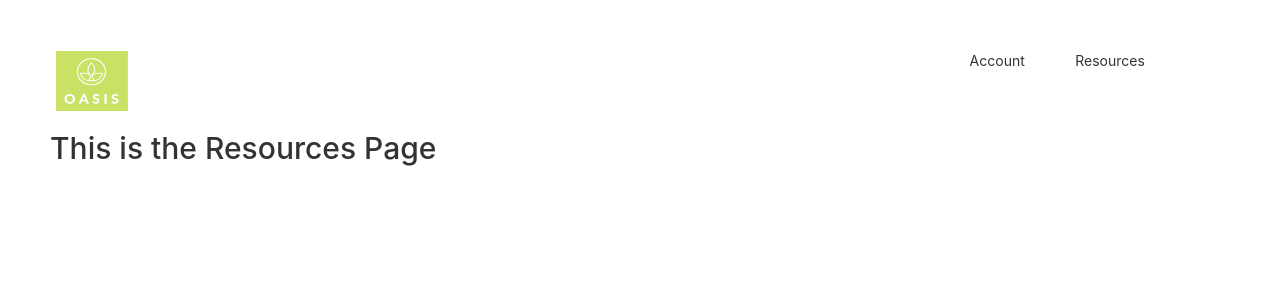
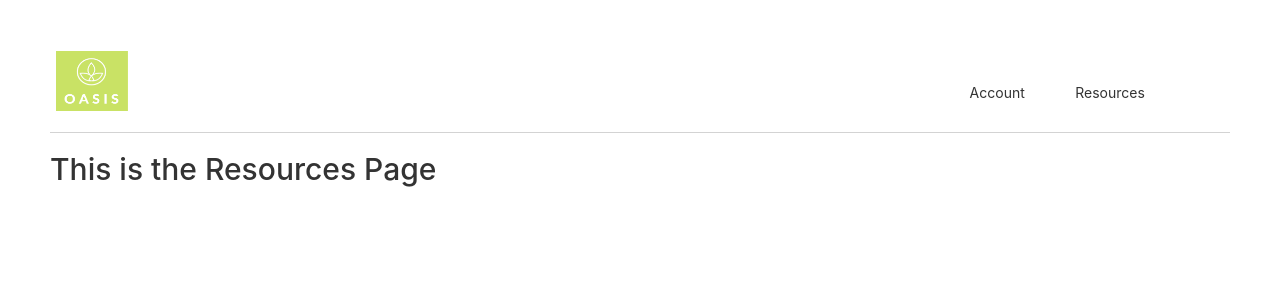
Before and after one commit to grinchpal/Oasis, a React (Create React App) app in the folder source/: page /resources in a window 1280 px wide. Shown: the top 300 px of the page. Built offline with nearby package versions, Linux system fonts and the light colour scheme.

Commit message:
Navbar style improvement

```diff
--- a/source/src/LandingPageComponent/MapComponent/Map.js
+++ b/source/src/LandingPageComponent/MapComponent/Map.js
@@ -260,7 +260,7 @@ function handleLocationError(browserHasGeolocation, infoWindow) {
 }
 
 function Map() {
-    const loadMap = true;
+    const loadMap = false;
 
     if (loadMap) {
         const loader = new Loader({
--- a/source/src/NavbarComponent/Navbar.css
+++ b/source/src/NavbarComponent/Navbar.css
@@ -9,6 +9,7 @@
 .liNavbar {
     display: inline;
     float: right;
+    margin-top: 2.3em;
 }
 
 .logo {
@@ -36,3 +37,11 @@ button:hover {
     text-decoration: underline;
     cursor: pointer;
 }
+
+hr {
+    margin-left: auto;
+    margin-right: auto;
+    background-color: lightgray;
+    border: none;
+    height: 1px;
+}
--- a/source/src/NavbarComponent/Navbar.js
+++ b/source/src/NavbarComponent/Navbar.js
@@ -29,6 +29,8 @@ export default function Navbar() {
                     </li>
                 </ul>
 
+                <hr />
+
                 <Route exact path="/resources" component={Resources} />
                 <Route exact path="/account" component={Account} />
                 <Route exact path="/" component={LandingPage} />
```
